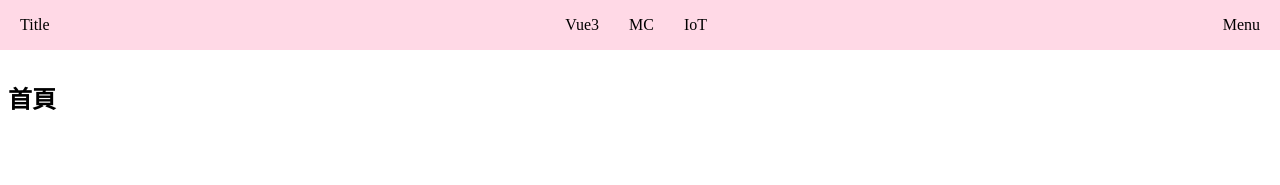
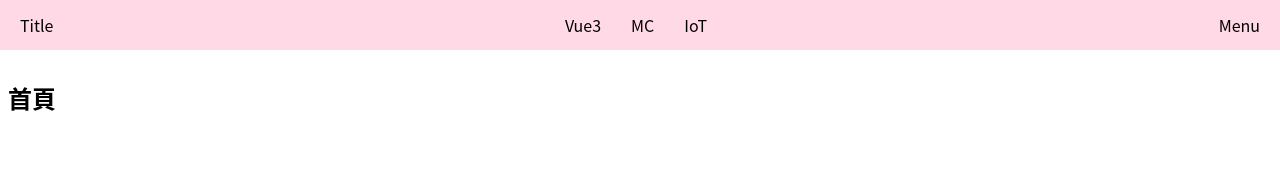
Before and after one commit to fradaut/JS-Web-Server, a Vue app: page / in a window 1280 px wide. Shown: the top 185 px of the page. Built offline with nearby package versions, Linux system fonts and the light colour scheme.

Commit message:
feat: 新增字型. "Noto Sans CJK TC", "Microsoft JhengHei", PingFang, STHeiti, sans-serif, serif

```diff
--- a/minecraft/index.html
+++ b/minecraft/index.html
@@ -8,6 +8,11 @@
     <meta name="copyright" content="fradaut">
     <meta name="keywords" content="星夢傳說">
     <meta name="description" content="星夢傳說專用網頁 Codding by fradaut">
+    <style>
+        html {
+            font-family: "Noto Sans CJK TC", "Microsoft JhengHei", PingFang, STHeiti, sans-serif, serif;
+        }
+    </style>
 </head>
 <body>
     <div>
--- /dev/null
+++ b/src/main.css
@@ -0,0 +1,3 @@
+html {
+    font-family: "Noto Sans CJK TC", "Microsoft JhengHei", PingFang, STHeiti, sans-serif, serif;
+}
--- a/src/main.js
+++ b/src/main.js
@@ -1,5 +1,6 @@
 import { createApp } from 'vue'
 import App from './vuedoc/App.vue'
+import './main.css'
 import index from './index/index.vue'
 
 createApp(App).mount('#app')
```
